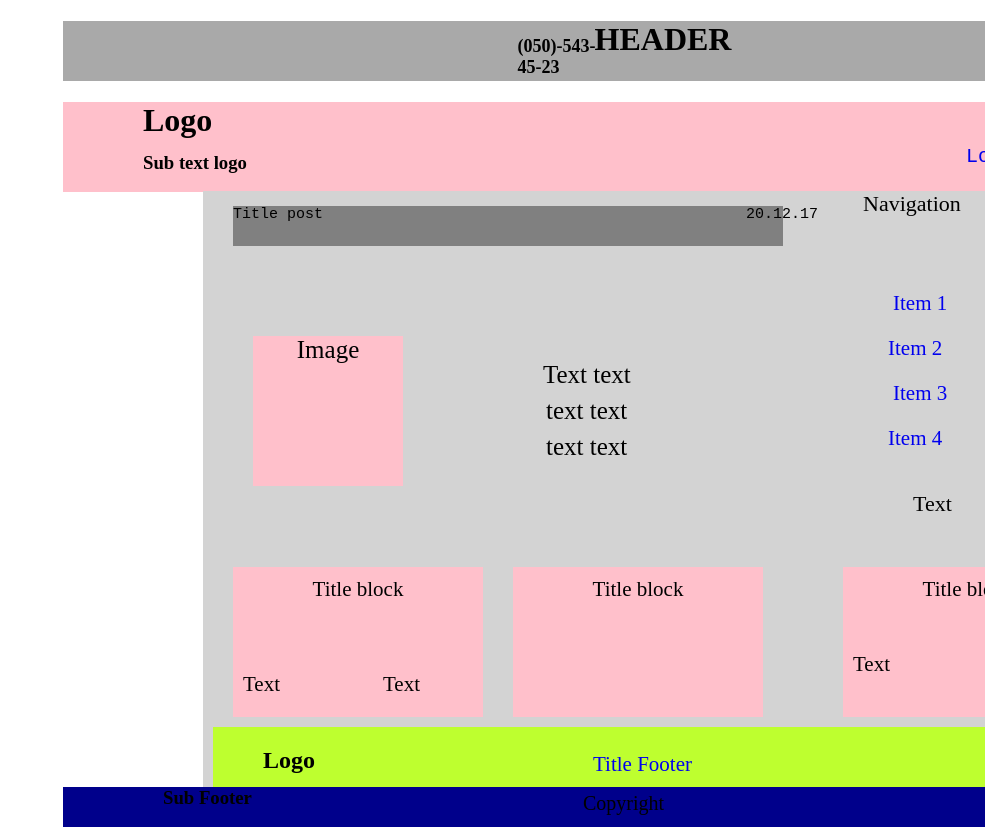
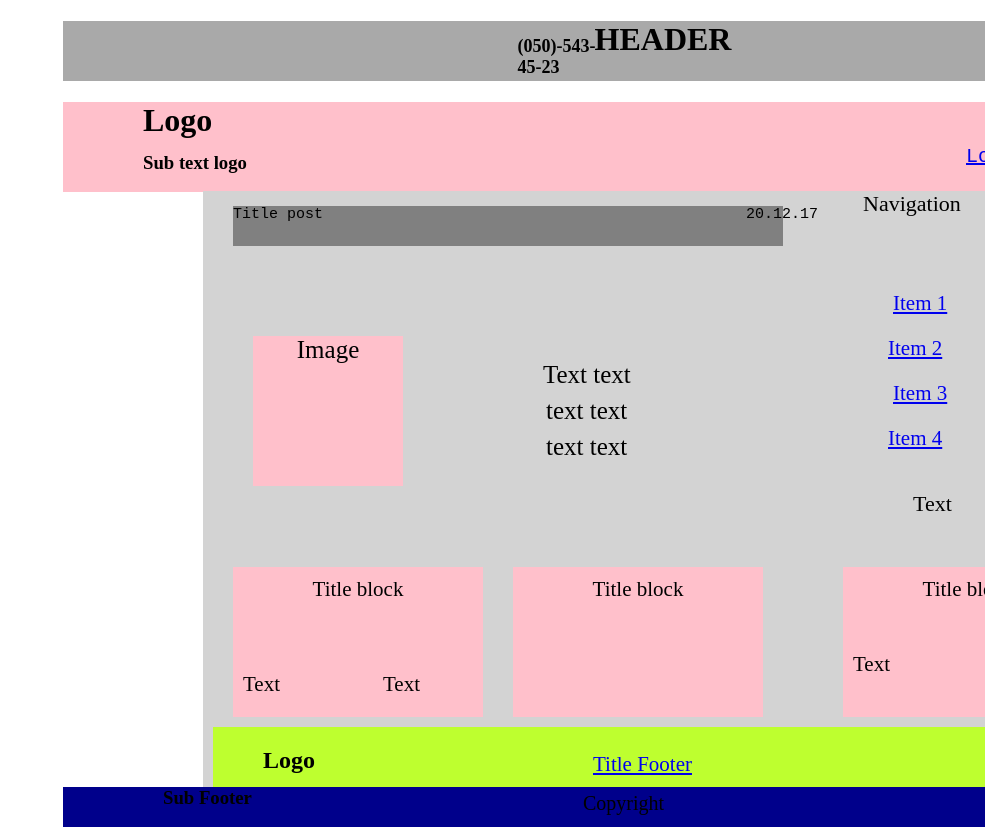
Before and after one commit to Rakorcool/Index, a plain HTML site: page DZ2.html in a window 1280 px wide. Shown: the top 838 px of the page, without its empty margins (295-1280 px from the left). Drawn offline with Linux system fonts and the light colour scheme.

Commit message:
Update DZ2.html

```diff
--- a/DZ2.html
+++ b/DZ2.html
@@ -5,11 +5,6 @@
     <meta name="viewport" content="width=device-width, initial-scale=1.0">
     <title>My DZ</title>
     <link rel="stylesheet" type="text/css" href="styleDZ.css"/>
-    <style>
-        a {
-            text-decoration: none; /* Отменяет подчеркивание у ссылки */
-        }
-    </style>
 </head>
 <body>
     <div class="wrapper">
```
